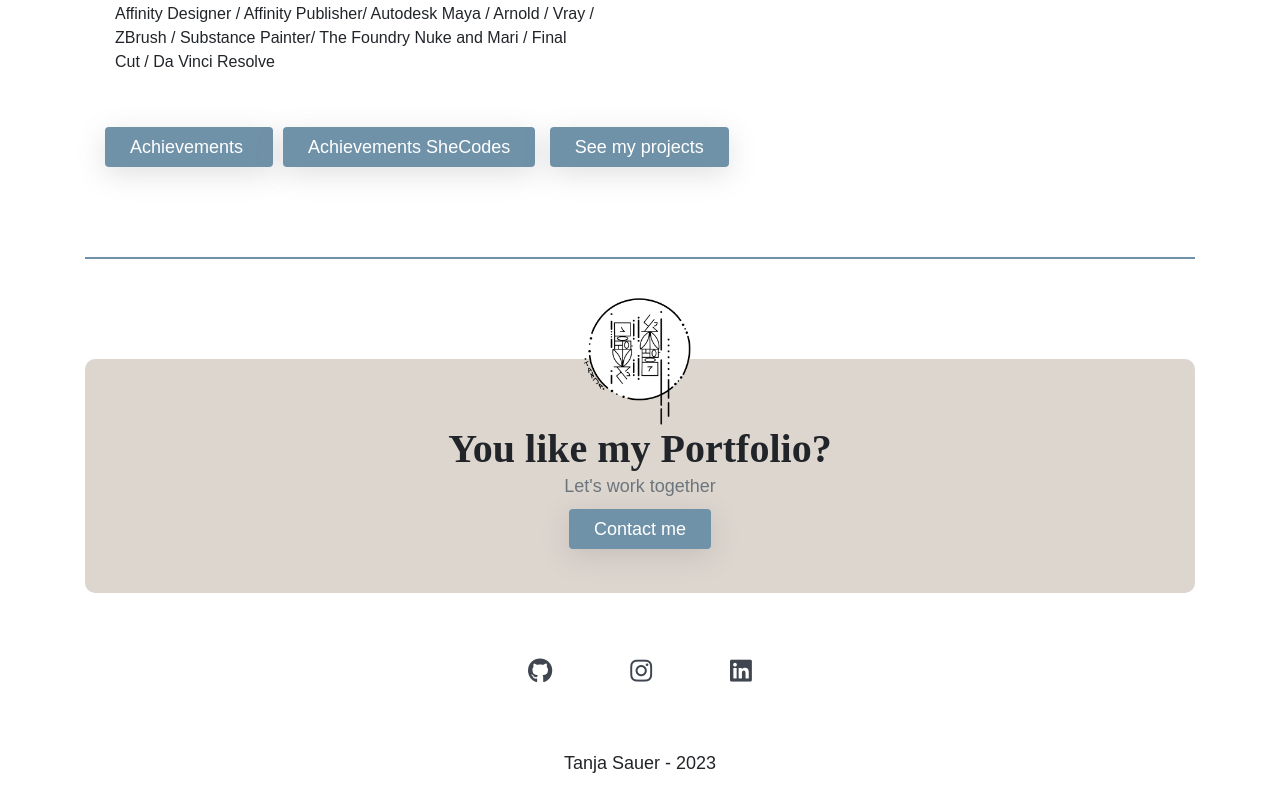
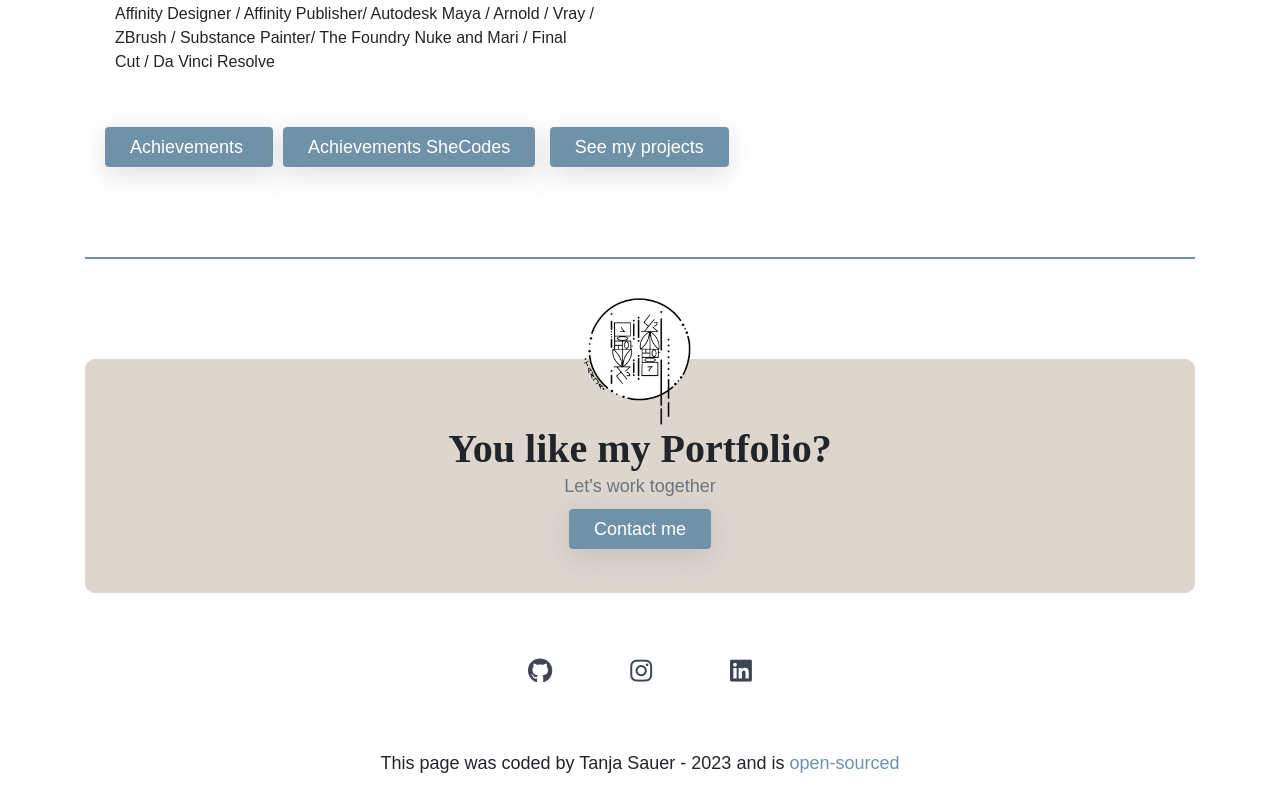
Before and after one commit to TaSaCoding/Portfolio_2023, a plain HTML site: page about.html in a window 1280 px wide. Shown: the part 898-1691 px from the top of the page. Drawn offline with nearby package versions, Linux system fonts and the light colour scheme.

Commit message:
github link

```diff
--- a/about.html
+++ b/about.html
@@ -161,7 +161,15 @@
           <i class="fa-brands fa-linkedin"></i>
         </a>
       </div>
-      <p class="text-center mt-5">Tanja Sauer - 2023</p>
+      <p class="text-center mt-5">
+        This page was coded by Tanja Sauer - 2023 and is
+        <a
+          href="https://github.com/TaSaCoding/Portfolio_2023.git"
+          target="_blank"
+        >
+          open-sourced
+        </a>
+      </p>
     </footer>
   </body>
 </html>
```
Also changed, not shown: contact.html (+9 -1 lines), index.html (+9 -1 lines), work.html (+9 -1 lines).
